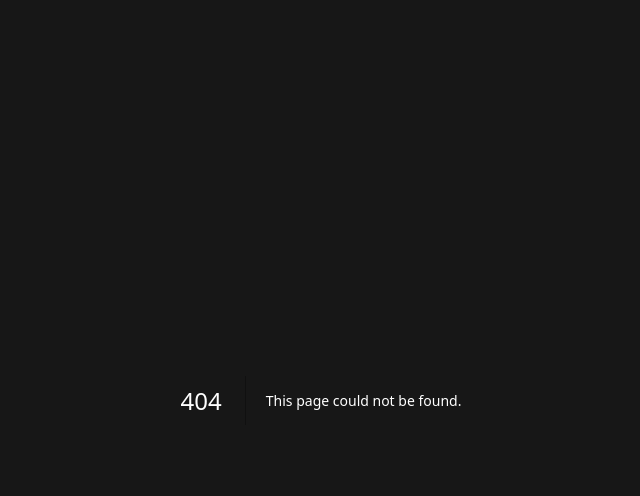
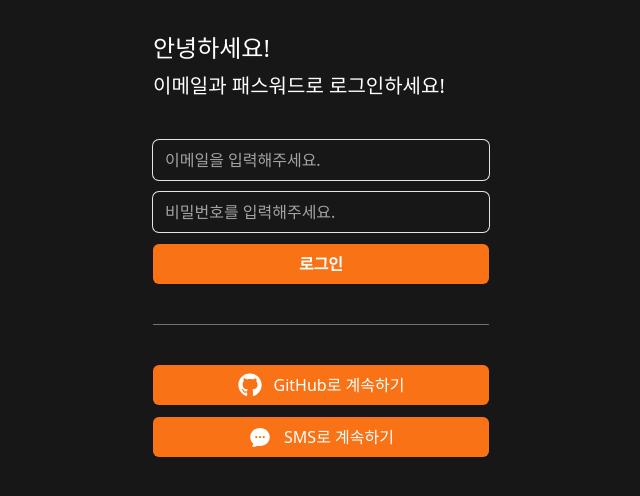
Before and after one commit to wallarin/carrot-market-reloaded, a Next.js app: page /login in a window 1280 px wide. Before the commit this address had no page. Shown: the top 496 px of the page, without its empty margins (319-959 px from the left). Built offline with nearby package versions, Linux system fonts and the light colour scheme.

Commit message:
당근마켓 홈페이지 server Action 사용해보기

```diff
--- /dev/null
+++ b/app/login/page.tsx
@@ -0,0 +1,39 @@
+import FormInput from "@/app/components/form-input";
+import FormButton from "@/app/components/form-btn";
+import SocialLogin from "@/app/components/social-login";
+
+export default function Login() {
+
+    // 전통적인 방식
+    // const onClick = async () => {
+    //     const response = await fetch("/api/users", {
+    //         method: "POST",
+    //         body: JSON.stringify({
+    //             username: "nice",
+    //             password: "1234"
+    //         })
+    //     })
+    //     console.log(await response.json());
+    // }
+
+    async function handleForm() {
+        "use server";
+        console.log("haha")
+    }
+
+    return (
+        <div className={"flex flex-col gap-10 py-8 px-6"}>
+            <div className={"flex flex-col gap-2 *:font-medium"}>
+                <h1 className={"text-2xl"}>안녕하세요!</h1>
+                <h2 className={"text-xl"}>이메일과 패스워드로 로그인하세요!</h2>
+            </div>
+            <form action={handleForm} className={"flex flex-col gap-3"}>
+                <FormInput type={"email"} placeholder={"이메일을 입력해주세요."} required={true} errors={[]} />
+                <FormInput type={"password"} placeholder={"비밀번호를 입력해주세요."} required={true} errors={[]} />
+                <FormButton loading={false} text={"로그인"} />
+            </form>
+            {/*<span onClick={onClick}><FormButton loading={false} text={"테스트 로그인"} /></span>*/}
+            <SocialLogin />
+        </div>
+    );
+}
```
